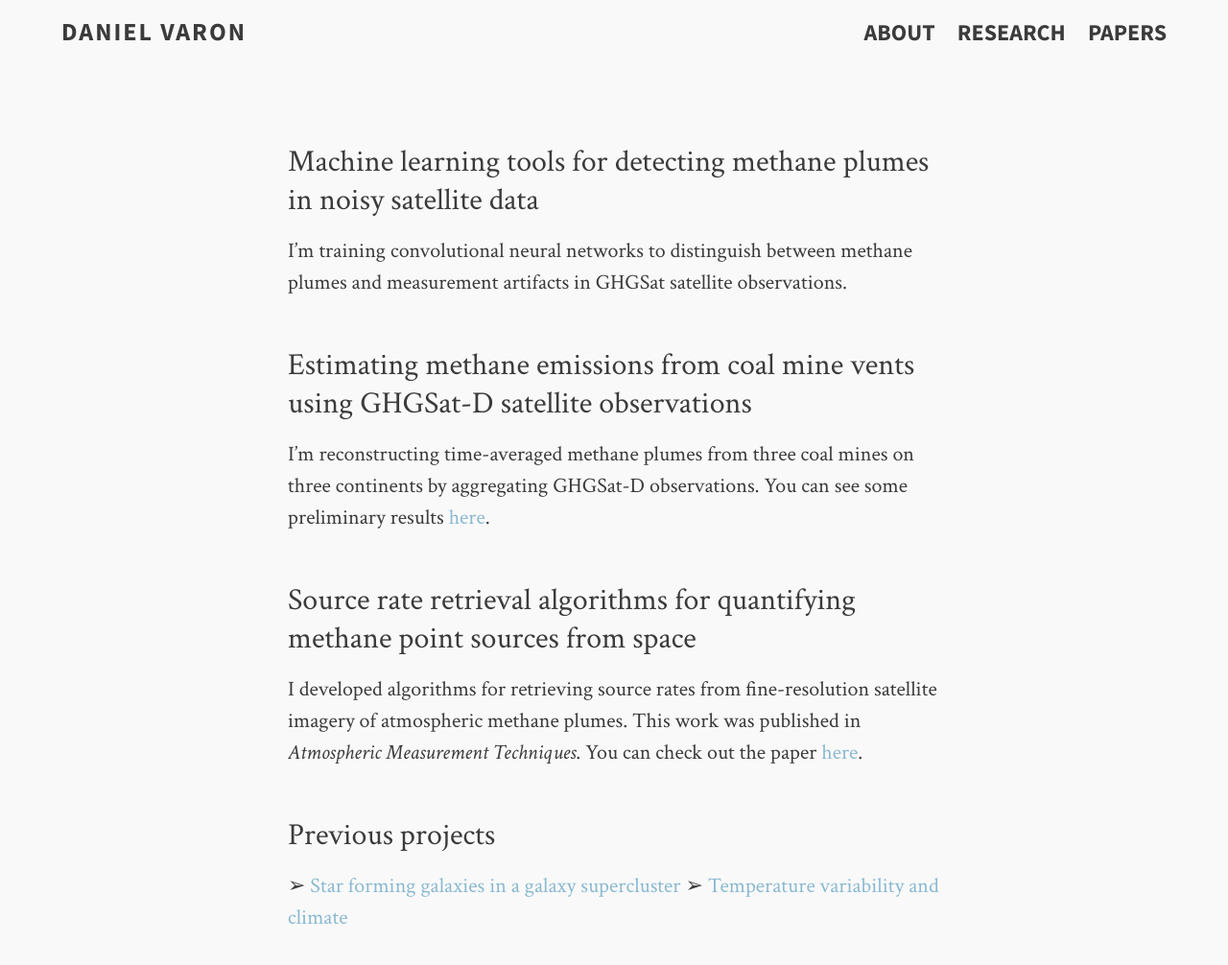
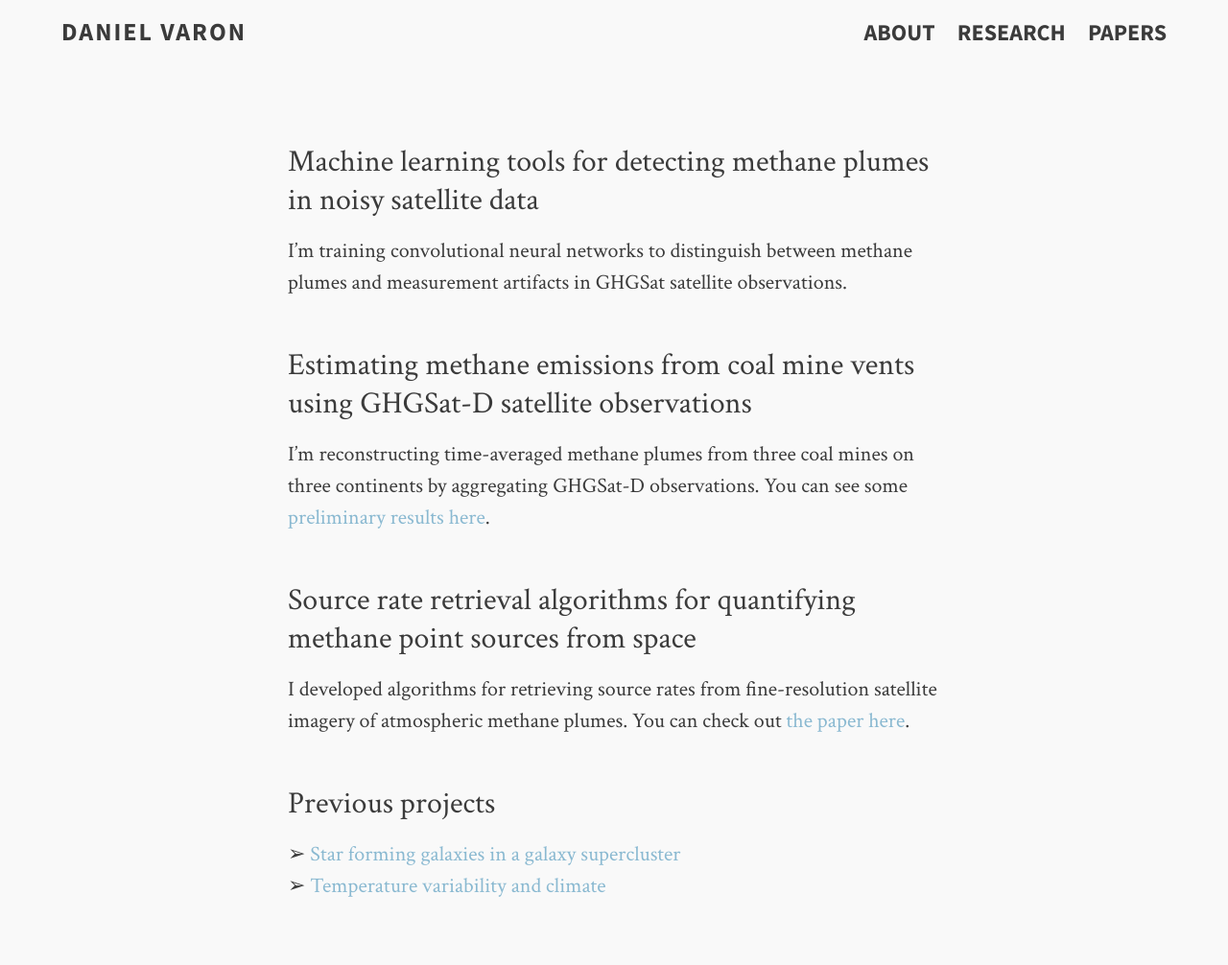
Before and after one commit to djvaron/djvaron.github.io, a Jekyll site: the page built from research.md, in a window 1280 px wide. Shown: the whole page at 96% size. Built offline with Jekyll 4.4.1, drawn with Linux system fonts in a browser that asks for light colours; after the commit the page ends 973 px from its top, so only the background shows below that.

Commit message:
edit research page

```diff
--- a/research.md
+++ b/research.md
@@ -11,16 +11,16 @@
 
 ### Estimating methane emissions from coal mine vents using GHGSat-D satellite observations
 
-I'm reconstructing time-averaged methane plumes from three coal mines on three continents by aggregating GHGSat-D observations. You can see some preliminary results [here](https://www.ghgsat.com/data-products-analytics/analytics/).
+I'm reconstructing time-averaged methane plumes from three coal mines on three continents by aggregating GHGSat-D observations. You can see some [preliminary results here](https://www.ghgsat.com/data-products-analytics/analytics/).
 
 ### Source rate retrieval algorithms for quantifying methane point sources from space
 
-I developed algorithms for retrieving source rates from fine-resolution satellite imagery of atmospheric methane plumes. This work was published in <em>Atmospheric Measurement Techniques</em>. You can check out the paper [here](https://doi.org/10.5194/amt-11-5673-2018).
+I developed algorithms for retrieving source rates from fine-resolution satellite imagery of atmospheric methane plumes. You can check out [the paper here](https://doi.org/10.5194/amt-11-5673-2018).
 
 ### Previous projects
 
-&#10146; [Star forming galaxies in a galaxy supercluster](http://www.varon.org/research/astro/)
-&#10146; [Temperature variability and climate](http://www.varon.org/research/climate/) <br>
+&#10146; [Star forming galaxies in a galaxy supercluster](http://www.varon.org/research/astro/)<br>
+&#10146; [Temperature variability and climate](http://www.varon.org/research/climate/)
 
 <!--
 I'm interested in what satellite remote sensing can teach us about planetary atmospheres.
```
